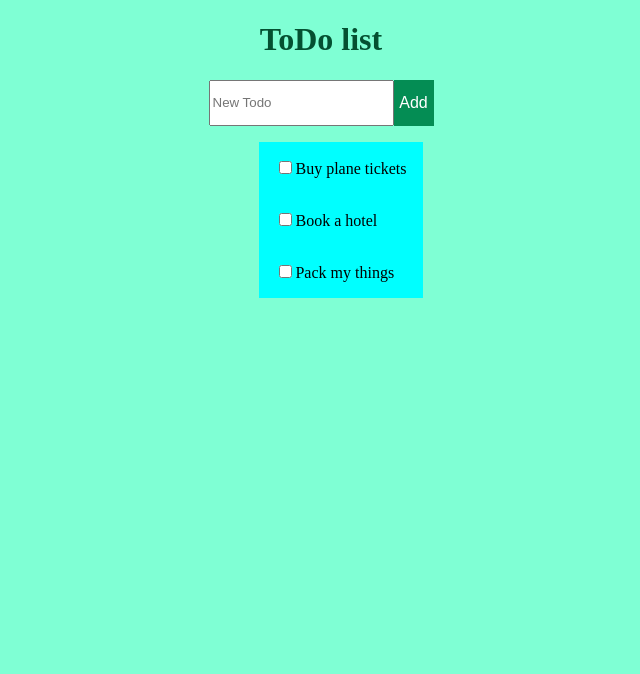
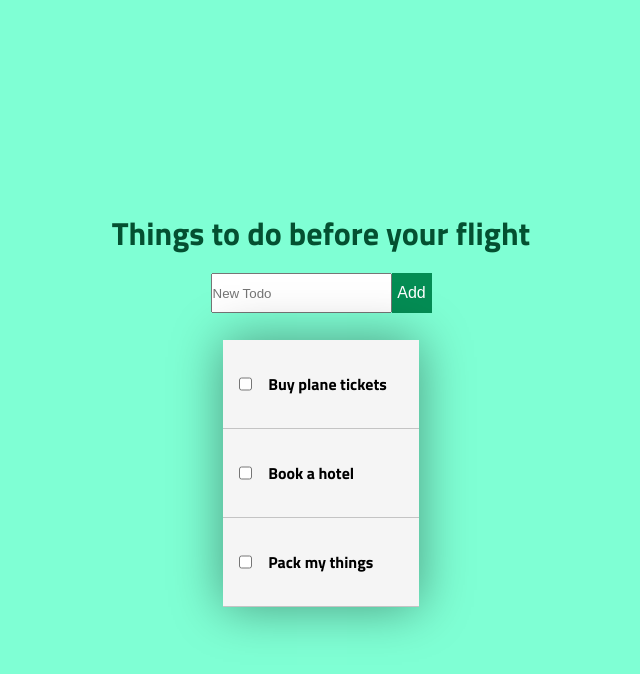
Before and after one commit to kseniiaivanova/To-do-list, a website built with Parcel: page src/index.html in a window 1280 px wide. Shown: the whole page, without its empty margins (319-959 px from the left). Built offline with nearby package versions, Linux system fonts and the light colour scheme.

Commit message:
almost there

```diff
--- a/src/index.html
+++ b/src/index.html
@@ -9,8 +9,10 @@
     <script src="js/main.js" defer></script>
   </head>
   <body>
-    <div class="wrapper">
-      <h1>ToDo list</h1>
+    <div id="mywrap" class="wrapper">
+      <div id="head">
+        <!-- <h1>ToDo list</h1> -->
+      </div>
       <header>
         <input
           id="myinput"
--- a/src/js/main.js
+++ b/src/js/main.js
@@ -1,3 +1,4 @@
+//skapa en class för alla object
 class Todo {
   constructor(id, content, done) {
     this.id = id;
@@ -6,6 +7,7 @@ class Todo {
   }
 }
 
+//skapa tre hårdkodade object
 let todoOne = new Todo(Date.now(), "Buy plane tickets", false);
 
 let todoTwo = new Todo(Date.now(), "Book a hotel", false);
@@ -14,36 +16,54 @@ let todoThree = new Todo(Date.now(), "Pack my things", false);
 
 let todos = [todoOne, todoTwo, todoThree];
 
+//hitta input button och lägga till event
 let addButton = document.getElementById("mybtn");
 addButton.addEventListener("click", function () {
   let inputField = document.getElementById("myinput");
   let inputText = inputField.value;
+
+  //skapa variabel för nytt object och stoppa in content från användaren
   let userInput = new Todo(Date.now(), inputText, false);
+  //kolla om inputruta inte är tom
+  if (inputText.length == "0") {
+    alert("Please, enter a task!");
+  } else {
+    todos.push(userInput);
 
-  if (inputText !== " ") {
-    todos.push(userInput);
+    //rensa inputen
+    inputField.value = "";
 
     displayTodos();
   }
 });
 
+//skapa header
+let container = document.getElementById("head");
+let header = document.createElement("h1");
+header.innerText = "Things to do before your flight";
+container.appendChild(header);
+
 function displayTodos() {
   let myList = document.getElementById("myList");
+  //rensa innehållet
   myList.innerHTML = "";
-
+  //loopa listan av todos och declarerar variabler för HTML taggar
   for (let i = 0; i < todos.length; i++) {
     let item = document.createElement("li");
     let check = document.createElement("input");
     let todoText = document.createElement("span");
+    todoText.className = "myspan";
+
     check.setAttribute("type", "checkbox");
+    check.className = "cbox";
 
     item.className = "li";
-    //check.innerHTML = "Test";
-
+    //ändrar klass på punkt i listan, adderar tick mark till checkbox
     if (todos[i].done) {
       item.classList.add("checked");
+      check.setAttribute("checked", true);
     }
-
+    //lägga event på checkbox, togglar boolean värde på egenskap "done"
     check.addEventListener("click", () => {
       if (todos[i].done === false) {
         todos[i].done = true;
@@ -53,11 +73,15 @@ function displayTodos() {
       displayTodos();
     });
 
+    //skapar HTML taggar input checkbox, li, span,
+
     item.appendChild(check);
     item.appendChild(todoText);
     myList.appendChild(item);
 
+    //skriver ut todos i span tag på skärmen
     todoText.innerHTML += todos[i].content;
   }
 }
+
 displayTodos();
--- a/src/main.scss
+++ b/src/main.scss
@@ -1,24 +1,35 @@
-body {
+@import url('https://fonts.googleapis.com/css2?family=Roboto:wght@500&family=Titillium+Web:wght@700&display=swap');
+* {
     margin: 0;
     padding: 0;
     box-sizing: border-box;
+}
+
+
+body {
+    font-family: 'Titillium Web', sans-serif;
     background-color: aquamarine;
     display: flex;
     justify-items: center;
+    height: 100vh;
+
 }
 
 
 .wrapper {
-    width: 400px;
+    width: 50%;
     display: flex;
     flex-direction: column;
+    justify-items: center;
     align-items: center;
-    justify-content: center;
     margin: auto;
+    padding: 2em;
+
 }
 
 h1 {
     color: rgb(4, 80, 49);
+    padding: 0.5em;
 }
 
 header {
@@ -28,10 +39,19 @@ header {
 
 .usinput {
     height: 40px;
+    margin-bottom: 2em;
+
+
+}
+
+.usinput:focus {
+    background: rgb(172, 247, 189);
+    outline: none;
 }
 
 .inputbtn {
 
+    height: 40px;
     width: 40px;
     background: rgb(4, 141, 84);
     display: flex;
@@ -43,14 +63,33 @@ header {
 }
 
 
+.inputbtn:hover{
+    background: rgb(3, 57, 34);
+
+}
+
+.list {
+    box-shadow: 0 0 3em rgba(0, 0, 0, 0.4);
+}
+
 
 .li {
     padding: 1em;
-    background-color: aqua;
+    background-color: whitesmoke;
     list-style: none;
+    border-bottom: 0.1em solid rgba(0, 0, 0, 0.2);
+    display: flex;
+
 
 }
 
+
+
 .checked {
     text-decoration: line-through;
+    opacity: 0.5;
 }
+
+.myspan {
+    margin: 1em;
+}
```
